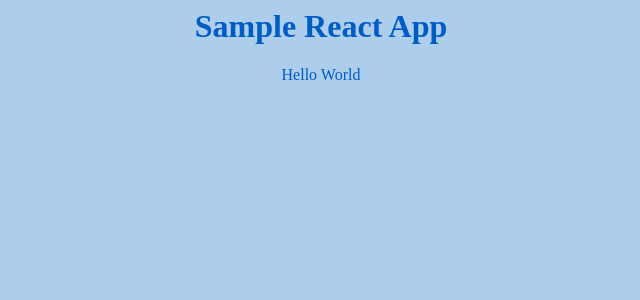
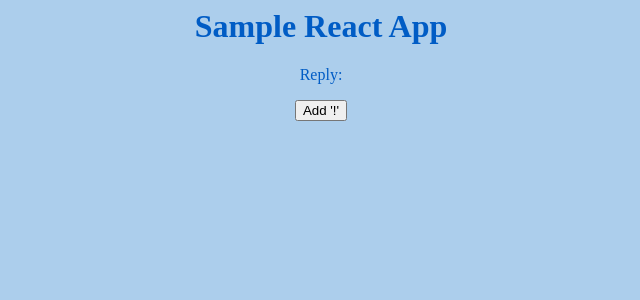
Before and after one commit to yucigou/hello-objection, a React app: page / in a window 1280 px wide. Shown: the top 300 px of the page, without its empty margins (319-959 px from the left). Built offline with nearby package versions, Linux system fonts and the light colour scheme.

Commit message:
Integrating with server

```diff
--- a/src/client/components/App.jsx
+++ b/src/client/components/App.jsx
@@ -3,7 +3,7 @@ import ApolloClient from "apollo-boost";
 import { ApolloProvider } from 'react-apollo';
 import { InMemoryCache } from 'apollo-cache-inmemory';
 import Greeting from './Greeting.jsx';
-import defaults from '../graphql/defaults';
+// import defaults from '../graphql/defaults';
 import resolvers from '../graphql/resolvers';
 import typeDefs from '../graphql/typeDefs';
 
@@ -11,7 +11,7 @@ const cache = new InMemoryCache();
 const client = new ApolloClient({
   cache,
   clientState: {
-    defaults,
+    // defaults,
     resolvers,
     typeDefs
   },
--- a/src/client/components/Greeting.jsx
+++ b/src/client/components/Greeting.jsx
@@ -2,21 +2,25 @@ import React from 'react';
 import gql from "graphql-tag";
 import { Query } from "react-apollo";
 
+const SAY_HELLO = gql`
+  {
+    sayHello @client
+  }
+`;
+
+const addExclamation = (client, sayHello) => () => client.writeData({ data: { sayHello: sayHello + '!' }});
+
 const Greeting = () => (
-  <Query
-    query={gql`
-      {
-        sayHello
-      }
-    `}
-  >
-    {({ loading, error, data }) => {
+  <Query query={SAY_HELLO}>
+    {({ loading, error, data, client }) => {
       if (loading) return <p>Loading...</p>;
       if (error) return <p>Error :(</p>;
 
+      const addExclamationHandler = addExclamation(client, data.sayHello)
       return (
       	<div>
-          <p>{data.sayHello}</p>
+          <p>Reply: {data.sayHello}</p>
+          <button onClick={addExclamationHandler}>Add '!'</button>
         </div>
       );
     }}
--- a/src/client/graphql/defaults.js
+++ b/src/client/graphql/defaults.js
@@ -1,6 +1,5 @@
 export default {
 	me: {
-		__typename: 'uuid',
 		id: 0
 	},
 
```
